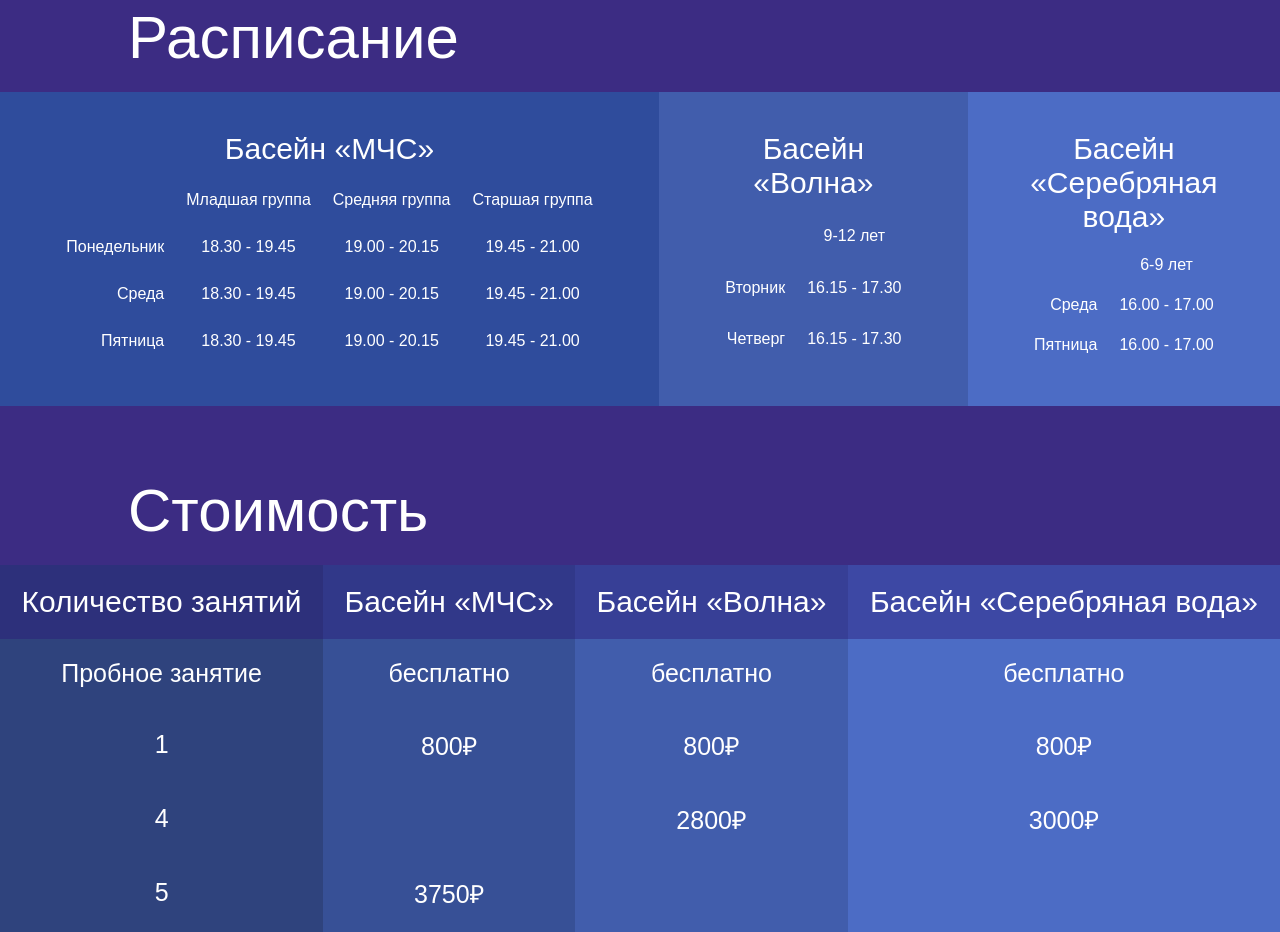
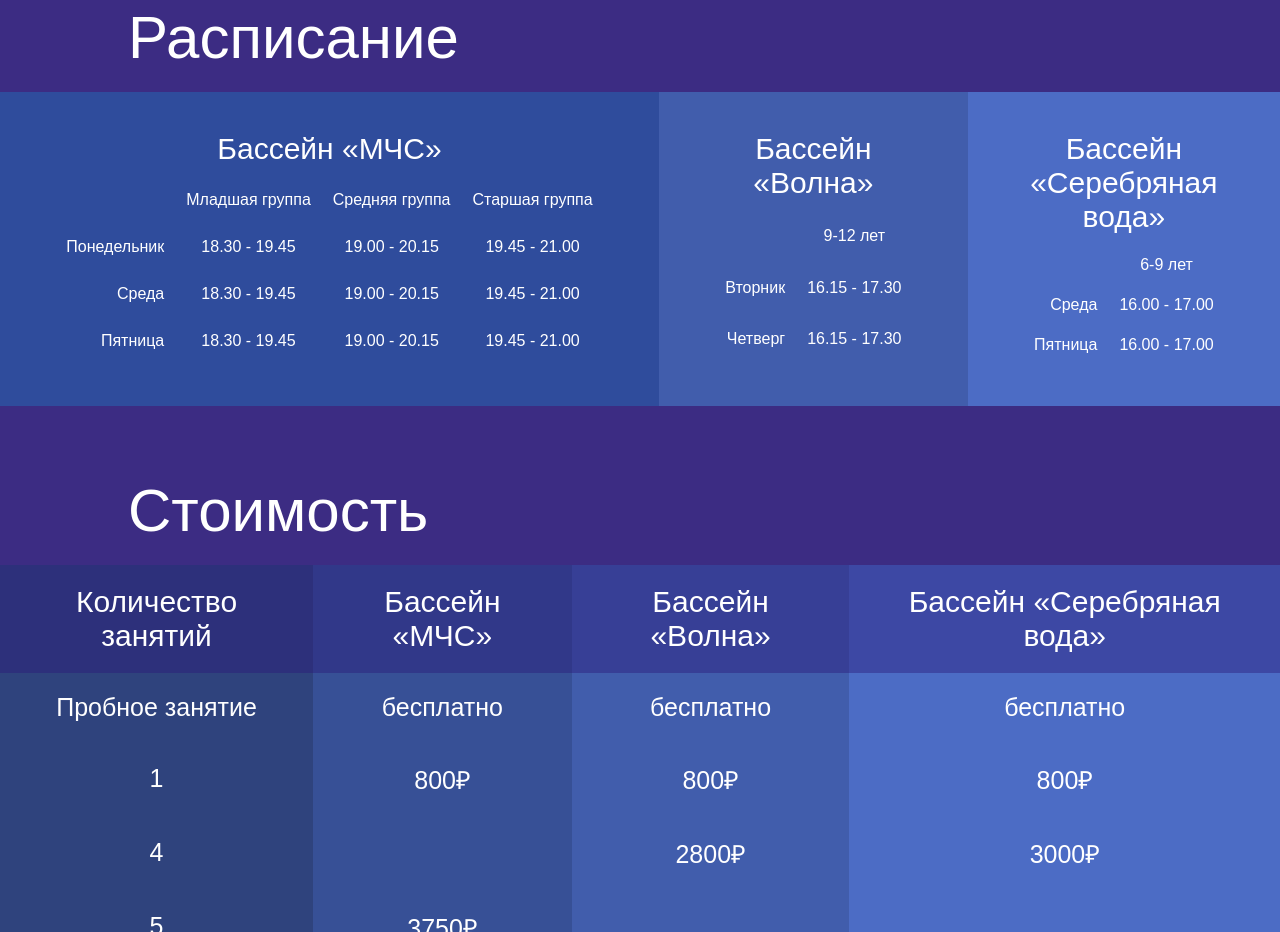
Before and after one commit to MohonovProduction/tornado, a plain HTML site: page index.html in a window 1280 px wide. Shown: the part 4816-5748 px from the top of the page. Drawn offline with Linux system fonts and the light colour scheme.

Commit message:
language fix

```diff
--- a/index.html
+++ b/index.html
@@ -4,7 +4,7 @@
 	<title>Торнадо</title>
 	<meta charset="utf-8">
 	<meta name="viewport" content="width=device-width, initial-scale=1">
-	<link rel="stylesheet" type="text/css" href="style.css?123456">
+	<link rel="stylesheet" type="text/css" href="style.css?0987654321">
 	<link type="image/x-icon" rel="shortcut icon" href="img/icon.ico">
 </head>
 <body>
@@ -163,7 +163,7 @@
 				<div class="schedule">
 					<div class="tablebg">
 						<table class="schedule">
-							<caption>Басейн &laquo;МЧС&raquo;</caption>
+							<caption>Бассейн &laquo;МЧС&raquo;</caption>
 							<tr>
 								<td></td>
 								<td>Младшая группа</td>
@@ -192,7 +192,7 @@
 					</div>
 					<div class="tablebg">
 						<table class="schedule">
-							<caption>Басейн &laquo;Волна&raquo;</caption>
+							<caption>Бассейн &laquo;Волна&raquo;</caption>
 							<tr>
 								<td></td>
 								<td>9-12 лет</td>
@@ -209,7 +209,7 @@
 					</div>
 					<div class="tablebg">
 						<table class="schedule">
-							<caption>Басейн &laquo;Серебряная вода&raquo;</caption>
+							<caption>Бассейн &laquo;Серебряная вода&raquo;</caption>
 							<tr>
 								<td></td>
 								<td>6-9 лет</td>
@@ -232,9 +232,9 @@
 					<table>
 						<tr>
 							<th>Количество занятий</th>
-							<th>Басейн &laquo;МЧС&raquo;</th>
-							<th>Басейн &laquo;Волна&raquo;</th>
-							<th>Басейн &laquo;Серебряная вода&raquo;</th>
+							<th>Бассейн &laquo;МЧС&raquo;</th>
+							<th>Бассейн &laquo;Волна&raquo;</th>
+							<th>Бассейн &laquo;Серебряная вода&raquo;</th>
 						</tr>
 						<tr>
 							<td>Пробное занятие</td>
```
